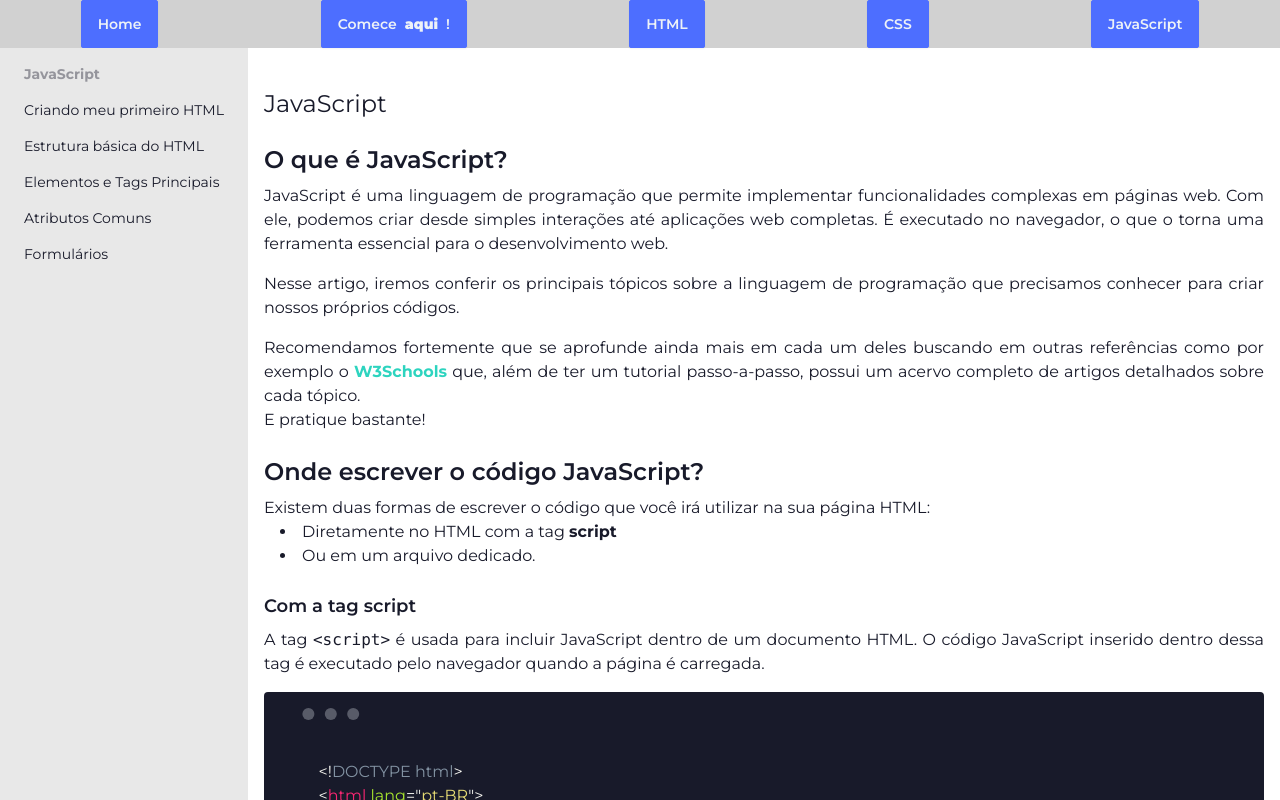
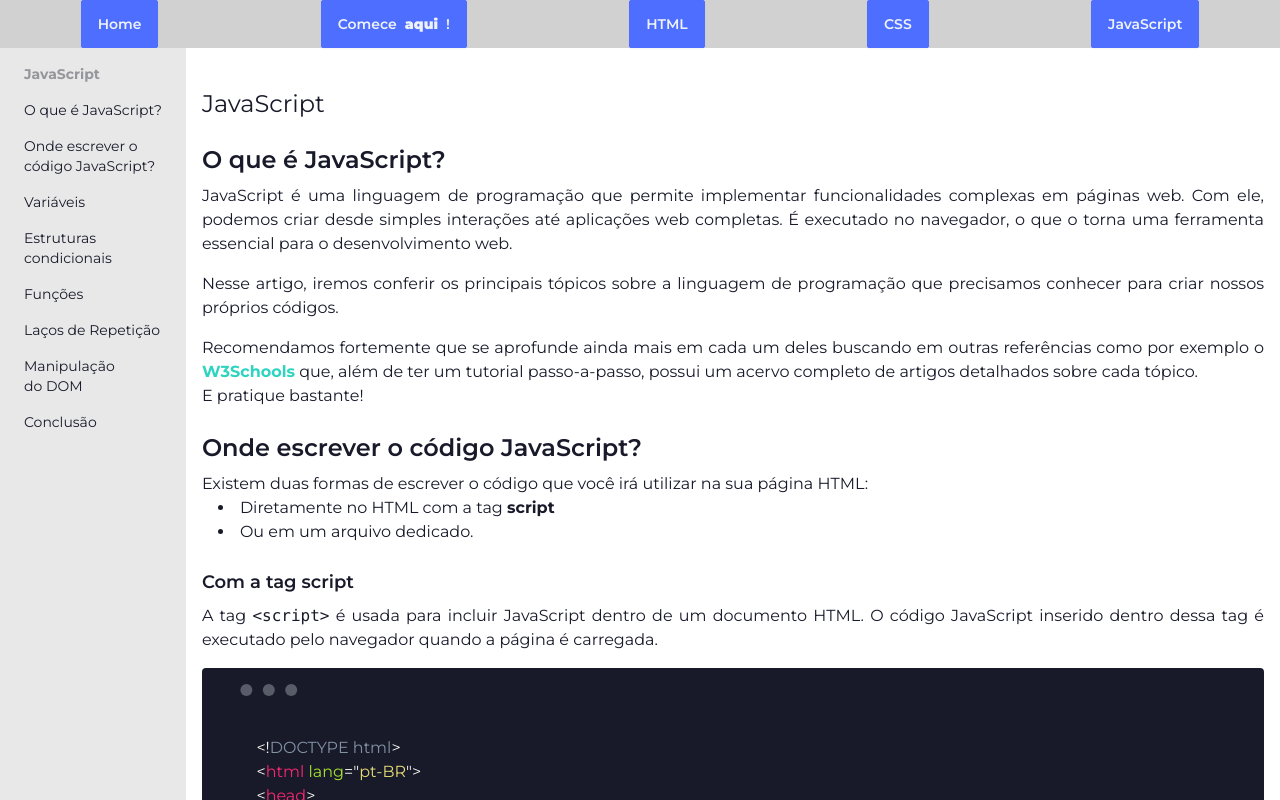
Before and after one commit to arqueduck/QuackAcademy, a Next.js app: page /javascript in a window 1280 px wide. Built offline with nearby package versions, Linux system fonts and the light colour scheme.

Commit message:
Adicionado indices

```diff
--- a/src/app/javascript/page.js
+++ b/src/app/javascript/page.js
@@ -100,31 +100,49 @@ export default function page(){
                     <a
                     className="whitespace-nowrap overflow-hidden text-ellipsis"
                     href="#title-1">
-                        Criando meu primeiro HTML
+                        O que é JavaScript?
                     </a>
                 </li>
                 <li>
                     <a className=""
                     href="#title-2">
-                        Estrutura básica do HTML
+                        Onde escrever o código JavaScript?
                     </a>
                 </li>
                 <li>
                     <a className=""
                     href="#title-3">
-                        Elementos e Tags Principais
+                        Variáveis
                     </a>
                 </li>
                 <li>
                     <a className=""
                     href="#title-4">
-                        Atributos Comuns
+                        Estruturas condicionais
                     </a>
                 </li>
                 <li>
                     <a className=""
                     href="#title-5">
-                        Formulários
+                        Funções
+                    </a>
+                </li>
+                <li>
+                    <a className=""
+                    href="#title-6">
+                        Laços de Repetição
+                    </a>
+                </li>
+                <li>
+                    <a className=""
+                    href="#title-7">
+                        Manipulação do DOM
+                    </a>
+                </li>
+                <li>
+                    <a className=""
+                    href="#title-8">
+                        Conclusão
                     </a>
                 </li>
             </Sidemenu>
@@ -151,7 +169,7 @@ export default function page(){
                 </section>
 
                 <section className="mb-6">
-                    <h2 className="text-2xl font-semibold mt-6 mb-2" id="title-1">Onde escrever o código JavaScript?</h2>
+                    <h2 className="text-2xl font-semibold mt-6 mb-2" id="title-2">Onde escrever o código JavaScript?</h2>
 
                     <p>
                         Existem duas formas de escrever o código que você irá utilizar na sua página HTML:
@@ -212,7 +230,7 @@ export default function page(){
                 </section>
 
                 <section className="mb-6">
-                    <h2 className="text-2xl font-semibold mt-6 mb-2">Variáveis</h2>
+                    <h2 className="text-2xl font-semibold mt-6 mb-2" id="title-3">Variáveis</h2>
                     <p className="mb-4">
                         Variáveis são usadas para armazenar informações que podem ser referenciadas e manipuladas no código.
                         Em JavaScript, podemos declarar variáveis usando <code>var</code>, <code>let</code>, ou <code>const</code>.
@@ -226,7 +244,7 @@ export default function page(){
 
 
                 <section className="mb-6">
-                    <h2 className="text-2xl font-semibold mt-6 mb-2">Estruturas Condicionais</h2>
+                    <h2 className="text-2xl font-semibold mt-6 mb-2" id="title-4">Estruturas Condicionais</h2>
                     <p className="mb-4">
                         Estruturas condicionais são usadas para tomar decisões no código, permitindo a execução de blocos de código diferentes com base em certas condições.
                         A mais comum é a instrução <code>if</code>, que verifica se uma condição é verdadeira e executa um bloco de código, senão, executa outro bloco.
@@ -241,7 +259,7 @@ export default function page(){
 
                 <section className="mb-6">
                 <section className="mb-6">
-                    <h2 className="text-2xl font-semibold mt-6 mb-2">Funções</h2>
+                    <h2 className="text-2xl font-semibold mt-6 mb-2" id="title-5">Funções</h2>
                     <p className="mb-4">
                         Funções são blocos de código que realizam uma tarefa específica e podem ser reutilizados ao longo do programa.
                         Elas podem receber parâmetros (informações de entrada) e retornar um valor de saída.
@@ -253,7 +271,7 @@ export default function page(){
                         Por fim, exibimos o resultado no console.
                     </p>
                 </section>
-                    <h2 className="text-2xl font-semibold mt-6 mb-2">Laços de Repetição</h2>
+                    <h2 className="text-2xl font-semibold mt-6 mb-2" id="title-6">Laços de Repetição</h2>
                     <p className="mb-4">
                         Laços de repetição permitem executar um bloco de código várias vezes. O laço mais comum é o <code>for</code>.
                     </p>
@@ -265,7 +283,7 @@ export default function page(){
                 </section>
 
                 <section className="mb-6">
-                    <h2 className="text-2xl font-semibold mt-6 mb-2">Manipulação do DOM</h2>
+                    <h2 className="text-2xl font-semibold mt-6 mb-2" id="title-7">Manipulação do DOM</h2>
                     <p className="mb-4">
                         O DOM (Document Object Model) é uma interface que representa o documento HTML em uma estrutura de árvore,
                         permitindo que JavaScript acesse e manipule o conteúdo e a estrutura da página.
@@ -277,7 +295,7 @@ export default function page(){
                     </p>
                 </section>
                 <section className="mb-6">
-                    <h2 className="text-2xl font-semibold mt-6 mb-2">Conclusão</h2>
+                    <h2 className="text-2xl font-semibold mt-6 mb-2" id="title-8">Conclusão</h2>
                     <p className="mb-4">
                         Esses são os principais temas iniciais que precisamos aprender para começar a implementar funcionalidade nas nossas páginas web.
                     </p>
```
